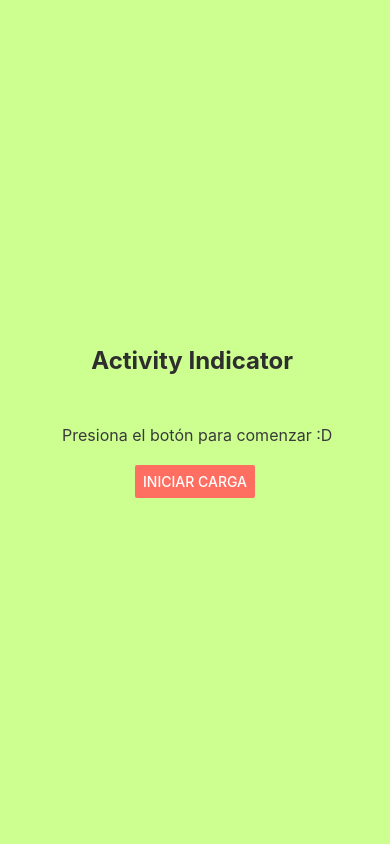
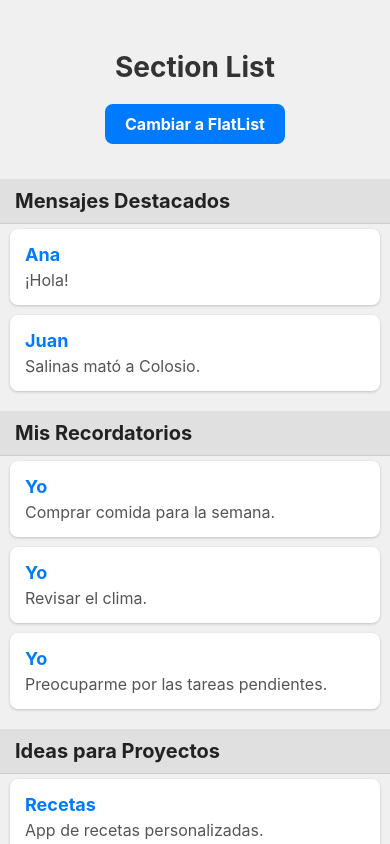
Before and after one commit to fernando-polo/PM192, a React Native app in the folder my-blank/: screen / in a window 390 px wide. Built offline with nearby package versions, Linux system fonts and the light colour scheme.

Commit message:
P12_Lists
Listas

```diff
--- a/my-blank/App.js
+++ b/my-blank/App.js
@@ -1,68 +1,170 @@
-// Importaciones
-import { StatusBar } from 'expo-status-bar';
-import { StyleSheet, Text, View, Button, ActivityIndicator } from 'react-native';
-import react, {useState} from 'react'
+import React, { useState } from 'react';
+import { StyleSheet, Text, View, SectionList, FlatList, StatusBar, TouchableOpacity } from 'react-native';
 
+export default function App() {
+  // Estado para controlar qué tipo de lista mostrar (SectionList o FlatList)
+  const [showFlatList, setShowFlatList] = useState(false);
 
-// Zona de componentes hijo con props
-const IndicadorCarga = ({color, size}) => {
-  return <ActivityIndicator style = {styles.indicador} color = {color} size = {size} />
-}
+  // Datos para SectionList - organizados en secciones con títulos
+  const [datosSeccionados, setDatosSeccionados] = useState([
+    {
+      title: 'Mensajes Destacados',
+      data: [
+        { id: '1', nombre: 'Ana', mensaje: '¡Hola!' },
+        { id: '2', nombre: 'Juan', mensaje: 'Salinas mató a Colosio.' },
+      ],
+    },
+    {
+      title: 'Mis Recordatorios',
+      data: [
+        { id: '3', nombre: 'Yo', mensaje: 'Comprar comida para la semana.' },
+        { id: '4', nombre: 'Yo', mensaje: 'Revisar el clima.' },
+        { id: '5', nombre: 'Yo', mensaje: 'Preocuparme por las tareas pendientes.' },
+      ],
+    },
+    {
+      title: 'Ideas para Proyectos',
+      data: [
+        { id: '6', nombre: 'Recetas', mensaje: 'App de recetas personalizadas.' },
+        { id: '7', nombre: 'Copia de notion', mensaje: 'Un rastreador de hábitos diario.' },
+      ],
+    },
+  ]);
 
-// Zona - componenete principal
-export default function App(){
+  // Datos para FlatList - lista simple sin secciones
+  const [datosFlatList, setDatosFlatList] = useState([
+    { id: '1', nombre: 'María', mensaje: 'Buenos días a todos' },
+    { id: '2', nombre: 'Pedro', mensaje: 'Recordar la junta de mañana' },
+    { id: '3', nombre: 'Luis', mensaje: 'Enviar el reporte semanal' },
+    { id: '4', nombre: 'Carmen', mensaje: 'Revisar las tareas pendientes' },
+    { id: '5', nombre: 'Roberto', mensaje: 'Actualizar la documentación' },
+    { id: '6', nombre: 'Sofia', mensaje: 'Preparar presentación' },
+  ]);
 
-  const[cargando, setCargando] = useState(false);
-
-  const iniciarCarga = () =>{
-    setCargando(true);
-    setTimeout(() => {
-      setCargando(false);
-    }, 3000); //simulación de carga
-  }
-
+  // Función para renderizar cada item individual
+  const renderItem = ({ item }) => (
+    <View style={styles.itemCard}>
+      <Text style={styles.itemNombre}>{item.nombre}</Text>
+      <Text style={styles.itemMensaje}>{item.mensaje}</Text>
+    </View>
+  );
 
   return (
     <View style={styles.container}>
-      <Text style={styles.textoPrincipal}>  Activity Indicator   </Text>
+      {/* Barra de estado del dispositivo */}
+      <StatusBar barStyle="dark-content" />
 
-        {cargando ? (
-          <IndicadorCarga color = 'deepskyblue' size = 'large'/>
-        ) : (
-          <Text style={styles.textoSecundario}> Presiona el botón para comenzar :D</Text>
-        )}
-      <Button title = 'Iniciar Carga' onPress = {iniciarCarga} color = '#ff6f61'></Button>
-        <StatusBar style='auto' />
+      {/* Título dinámico que cambia según el tipo de lista */}
+      <Text style={styles.titulo}>{showFlatList ? 'Flat List' : 'Section List'}</Text>
+
+      {/* Botón para alternar entre SectionList y FlatList */}
+      <TouchableOpacity
+        style={styles.switchButton}
+        onPress={() => setShowFlatList(!showFlatList)}
+      >
+        <Text style={styles.switchButtonText}>
+          Cambiar a {showFlatList ? 'SectionList' : 'FlatList'}
+        </Text>
+      </TouchableOpacity>
+
+      {/* Renderizado condicional: muestra FlatList o SectionList según el estado */}
+      {showFlatList ? (
+        <FlatList
+          data={datosFlatList}                    // Datos a mostrar
+          keyExtractor={(item) => item.id}        // keyExtractor: Función que extrae una key única de cada item para optimizar el renderizado. React Native usa estas keys para identificar qué elementos cambiaron, se agregaron o eliminaron
+          renderItem={renderItem}                 // Función para renderizar cada item
+          style={styles.list}                     // Estilos del contenedor
+          contentContainerStyle={styles.listContent} // Estilos del contenido interno
+        />
+      ) : (
+        // SectionList: lista organizada en secciones con headers
+        <SectionList
+          sections={datosSeccionados}             // Datos organizados por secciones
+          keyExtractor={(item, index) => item.id + index} // Key única por item
+          renderItem={renderItem}                 // Función para renderizar cada item
+          renderSectionHeader={({ section: { title } }) => ( // Renderiza el header de cada sección
+            <Text style={styles.sectionHeader}>{title}</Text>
+          )}
+          style={styles.list}                     // Estilos del contenedor
+          contentContainerStyle={styles.listContent} // Estilos del contenido interno
+        />
+      )}
     </View>
   );
 }
 
-// Estilos
 const styles = StyleSheet.create({
-
+  // Contenedor principal de la aplicación
   container: {
     flex: 1,
-    backgroundColor: '#ccff90',
-    alignItems : 'center',
-    justifyContent: 'center',
-    padding: 20,
+    backgroundColor: '#f0f0f0',
+    paddingTop: 50,
+    alignItems: 'center',
   },
-
-  textoPrincipal: {
-    fontSize: 24,
+  // Estilo del título principal
+  titulo: {
+    fontSize: 28,
     fontWeight: 'bold',
-    marginBottom: 30,
-    color: '#2e2e2e'
+    marginBottom: 20,
+    color: '#333',
   },
-
-  textoSecundario: {
+  // Estilo del botón para cambiar entre listas
+  switchButton: {
+    backgroundColor: '#007bff',
+    paddingHorizontal: 20,
+    paddingVertical: 10,
+    borderRadius: 8,
+    marginBottom: 20,
+  },
+  // Texto del botón de cambio
+  switchButtonText: {
+    color: '#fff',
     fontSize: 16,
-    marginVertical: 20,
-    color: '#3a3a3a'
+    fontWeight: 'bold',
   },
-
-  indicador:{
-    marginBottom: 20,
-  }
-
-})
+  // Estilo base para ambas listas
+  list: {
+    width: '100%',
+  },
+  // Estilo del contenido interno de las listas
+  listContent: {
+    paddingBottom: 20,
+  },
+  // Estilo de los headers de sección (SectionList)
+  sectionHeader: {
+    fontSize: 20,
+    fontWeight: 'bold',
+    backgroundColor: '#e0e0e0',
+    paddingVertical: 10,
+    paddingHorizontal: 15,
+    borderBottomWidth: 1,
+    borderBottomColor: '#ccc',
+    marginTop: 15,
+    color: '#222',
+  },
+  // Estilo de cada tarjeta
+  itemCard: {
+    backgroundColor: '#fff',
+    borderRadius: 8,
+    padding: 15,
+    marginVertical: 5,
+    marginHorizontal: 10,
+    shadowColor: '#000',
+    shadowOffset: { width: 0, height: 1 },
+    shadowOpacity: 0.2,
+    shadowRadius: 3,
+    elevation: 3,
+  },
+  // Estilo del nombre en cada item
+  itemNombre: {
+    fontSize: 18,
+    fontWeight: 'bold',
+    color: '#007bff',
+    marginBottom: 5,
+  },
+  // Estilo del mensaje en cada item
+  itemMensaje: {
+    fontSize: 16,
+    color: '#555',
+  },
+});
```
